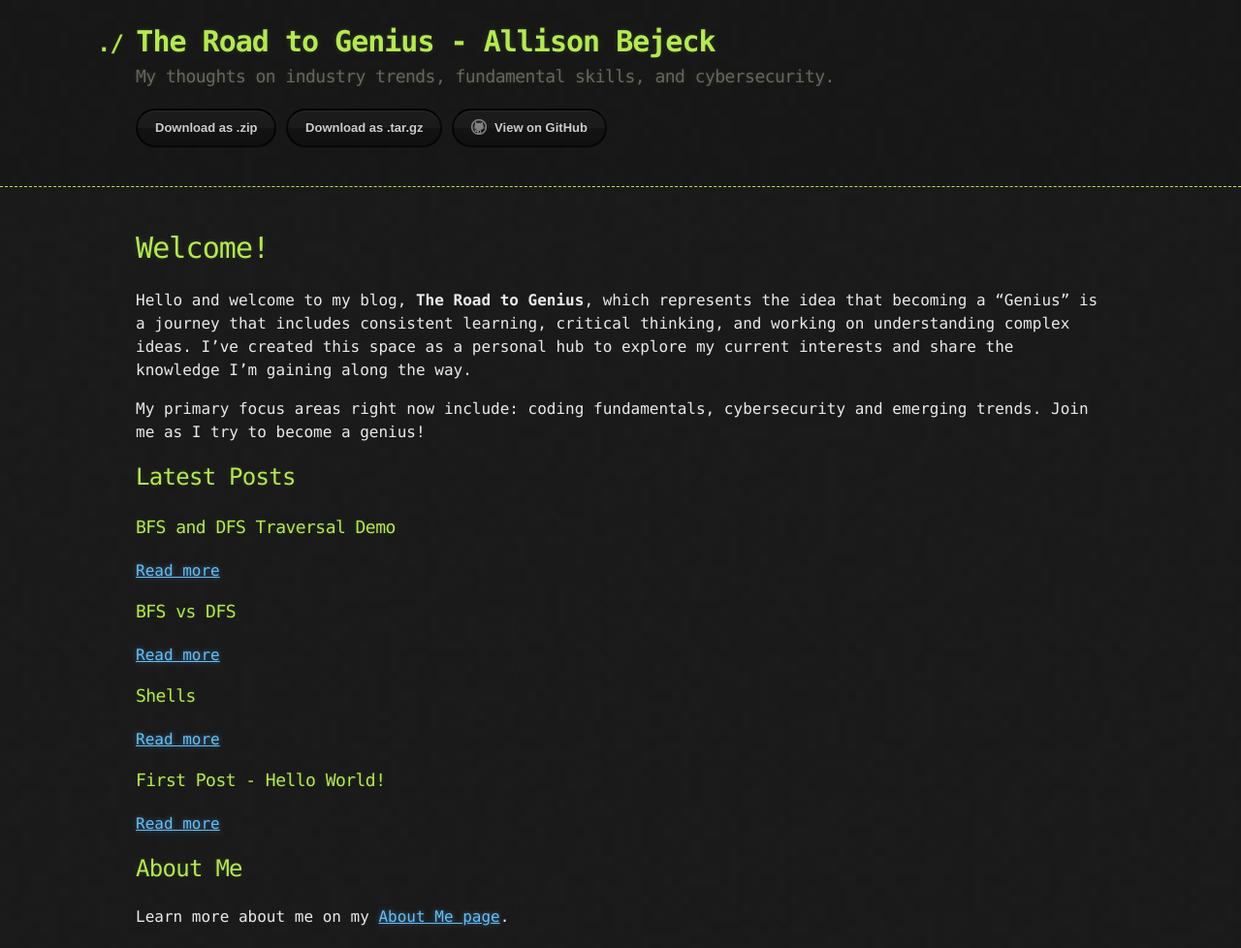
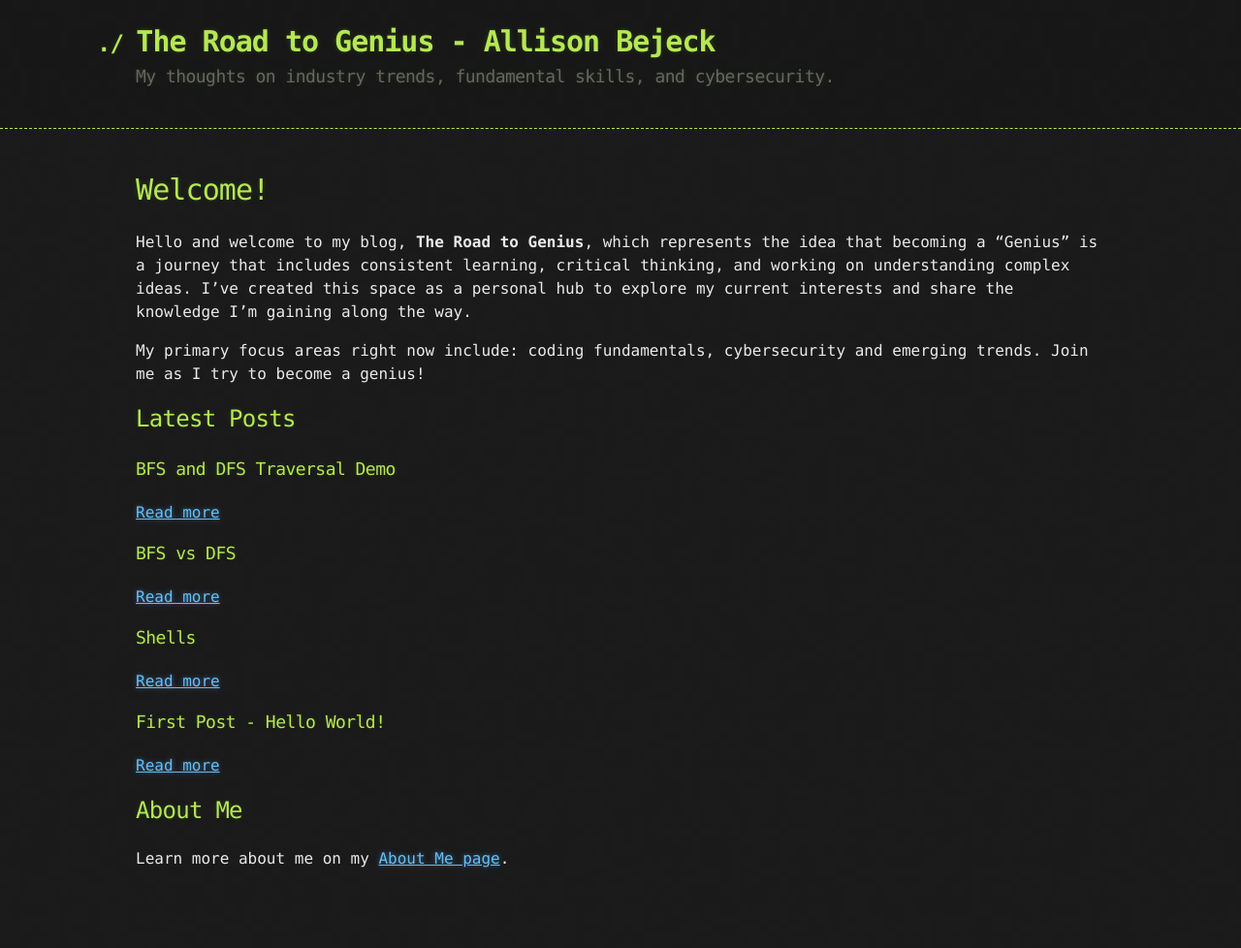
Before and after one commit to abejeck/abejeck.github.io, a Jekyll site: the page built from index.md, in a window 1280 px wide. Shown: the whole page at 97% size. Built offline with Jekyll 4.4.1, drawn with Linux system fonts in a browser that asks for light colours; after the commit the page ends 918 px from its top, so only the background shows below that.

Commit message:
layouts update

```diff
--- a/_layouts/default.html
+++ b/_layouts/default.html
@@ -5,6 +5,8 @@
     <meta http-equiv="X-UA-Compatible" content="IE=edge">
     <meta name="viewport" content="width=device-width, initial-scale=1">
     <link rel="stylesheet" href="{{ '/assets/css/style.css?v=' | append: site.github.build_revision | relative_url }}">
+    <!-- This IS THE ICON IN THE TAB CHANGE EVENTUALLY-->
+    <link rel="icon" type="image/png" href="thumbnail.png">
     {% include head-custom.html %}
 
 {% seo %}
@@ -19,13 +21,7 @@
         </a>
         <h2>{{ site.description | default: site.github.project_tagline }}</h2>
 
-        <section id="downloads">
-          {% if site.show_downloads %}
-            <a href="{{ site.github.zip_url }}" class="btn">Download as .zip</a>
-            <a href="{{ site.github.tar_url }}" class="btn">Download as .tar.gz</a>
-          {% endif %}
-          <a href="{{ site.github.repository_url }}" class="btn btn-github"><span class="icon"></span>View on GitHub</a>
-        </section>
+
       </div>
     </header>
 
```
